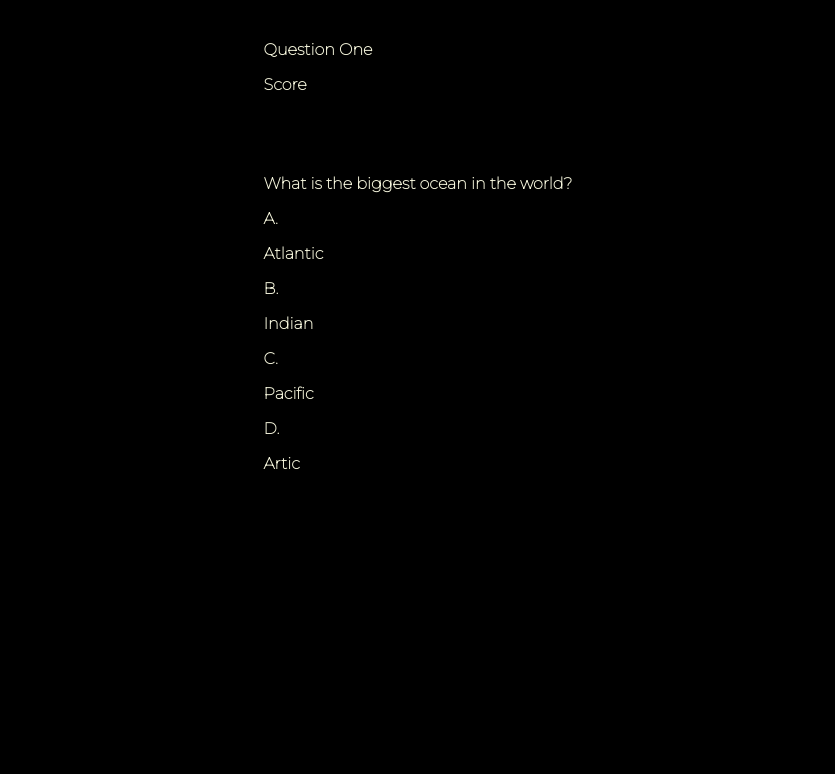
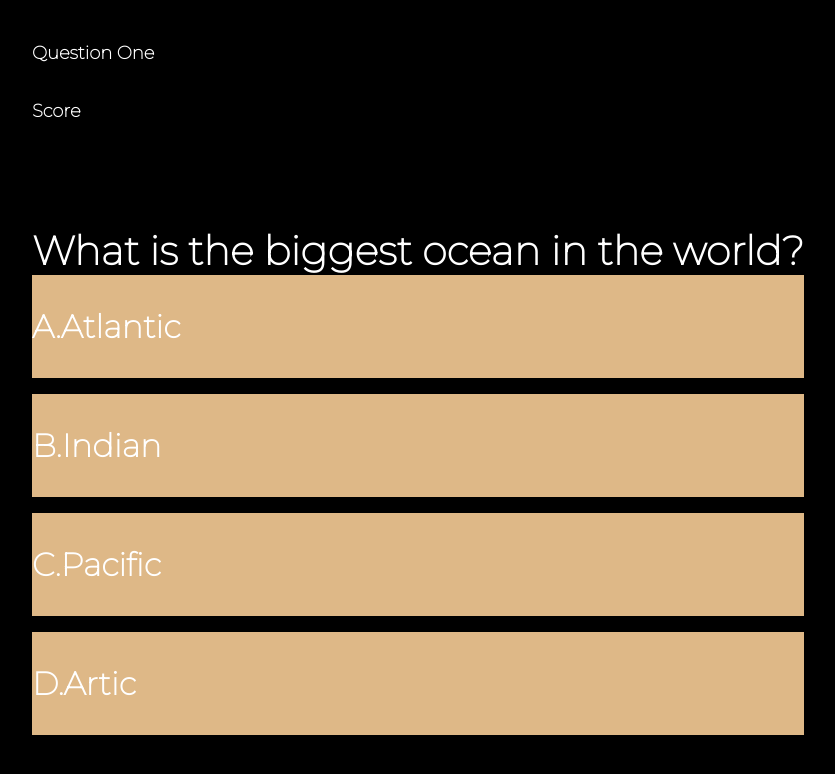
Before and after one commit to caitlinfoxmurray/quiz, a plain HTML site: page game.html in a window 1280 px wide. Shown: the whole page, without its empty margins (222-1057 px from the left). Drawn offline with Linux system fonts and the light colour scheme.

Commit message:
style game html

```diff
--- a/assets/style.css
+++ b/assets/style.css
@@ -2,22 +2,24 @@
 
 head , body {
     background-color: black;
-    color: beige;
+    color: white;
+    font-weight: bolder;
 }
 
 * {
     box-sizing: border-box;
     padding: 0;
     font: 85%;
-    font-weight: 700;
+    font-weight: bold;
     font-family: 'Montserrat', sans-serif;
     padding: 0%;
 }
 
 h1 {
     font-size: 6rem;
-color: beige;
+color: white;
 margin-bottom: 5rem;
+font-weight: bold;
 }
 
 h2 {
--- a/game.css
+++ b/game.css
@@ -0,0 +1,34 @@
+
+.first-item {
+display: flex;
+width: auto;
+font-size: large;
+}
+
+#question {
+    display: flex;
+    width: 100%;
+    font-size: 2.5rem;
+}
+
+.answer-choice {
+    display: flex;
+    width: 100%;
+    font-size: 2rem;
+    margin-bottom: 1rem;
+    background-color: burlywood;
+}
+
+.answer-choice:hover {
+    cursor: pointer;
+    transition: 120ms;
+    box-shadow: 4px 10px 0 blue;
+}
+
+.choice-prefix {
+
+}
+
+.option-text {
+
+}
--- a/game.html
+++ b/game.html
@@ -30,21 +30,23 @@
             </div>
             <div id="question">What is the biggest ocean in the world?</div>
             <div class="answer-choice">
-            <p class="choice-prefix">A.</p>
-            <p class="option-text" data-letter="A">Atlantic</p>
+            <p class="choice-prefix">A. </p>
+            <p class="option-text" data-letter="A"> Atlantic</p>
         </div>
         <div class="answer-choice">
-            <p class="choice-prefix">B.</p>
-            <p class="option-text" data-letter="B">Indian</p>
+            <p class="choice-prefix">B. </p>
+            <p class="option-text" data-letter="B"> Indian</p>
         </div>
         <div class="answer-choice">
-            <p class="choice-prefix">C.</p>
-            <p class="option-text" data-letter="C">Pacific</p>
+            <p class="choice-prefix">C. </p>
+            <p class="option-text" data-letter="C"> Pacific</p>
         </div>
         <div class="answer-choice">
-            <p class="choice-prefix">D.</p>
-            <p class="option-text" data-letter="D">Artic</p>
+            <p class="choice-prefix">D. </p>
+            <p class="option-text" data-letter="D"> Artic</p>
         </div>
         </div>
     </div>
+    <script src="game.js"></script>
+    </body>
 </html>
```
Also changed, not shown: game.js (added).
